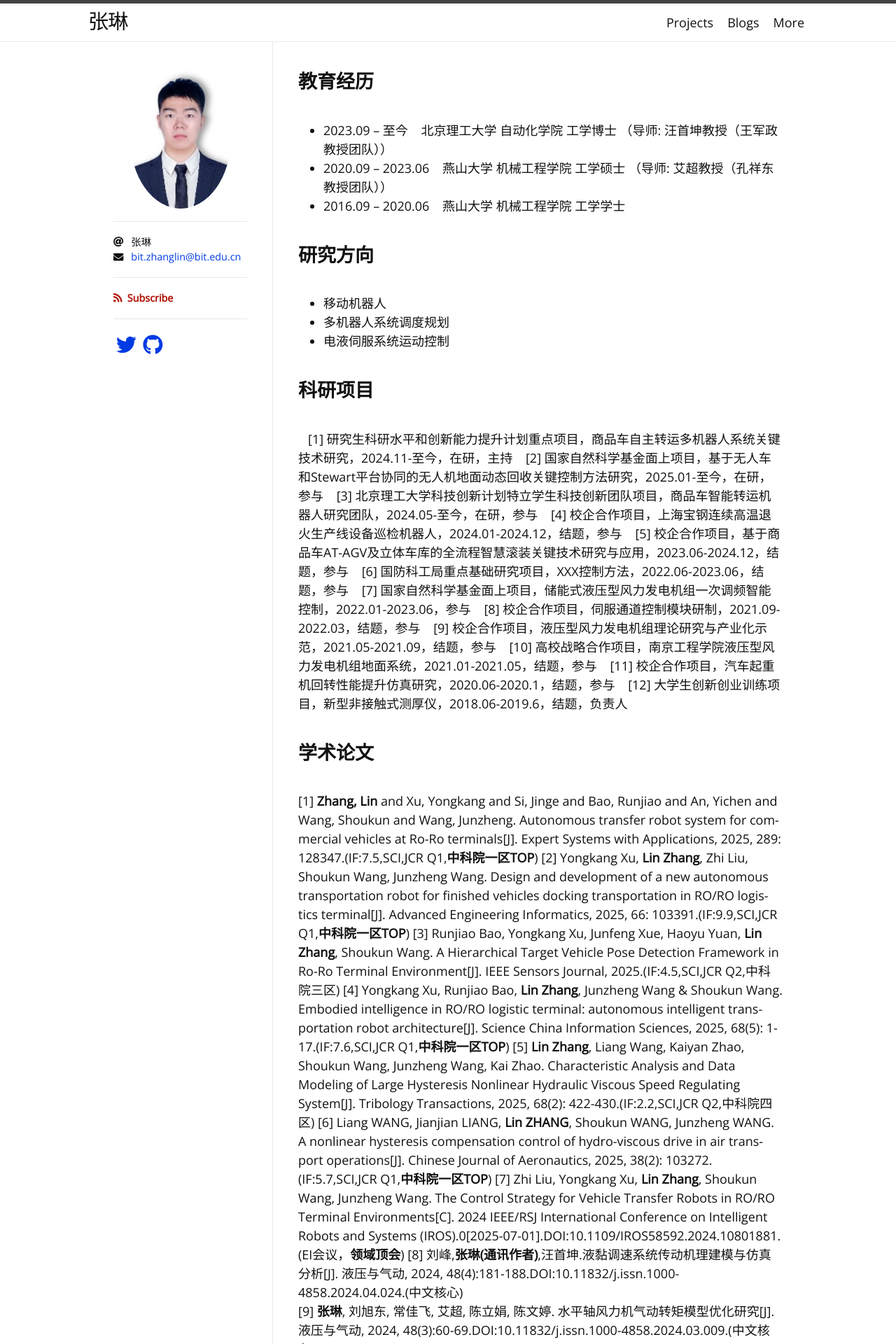
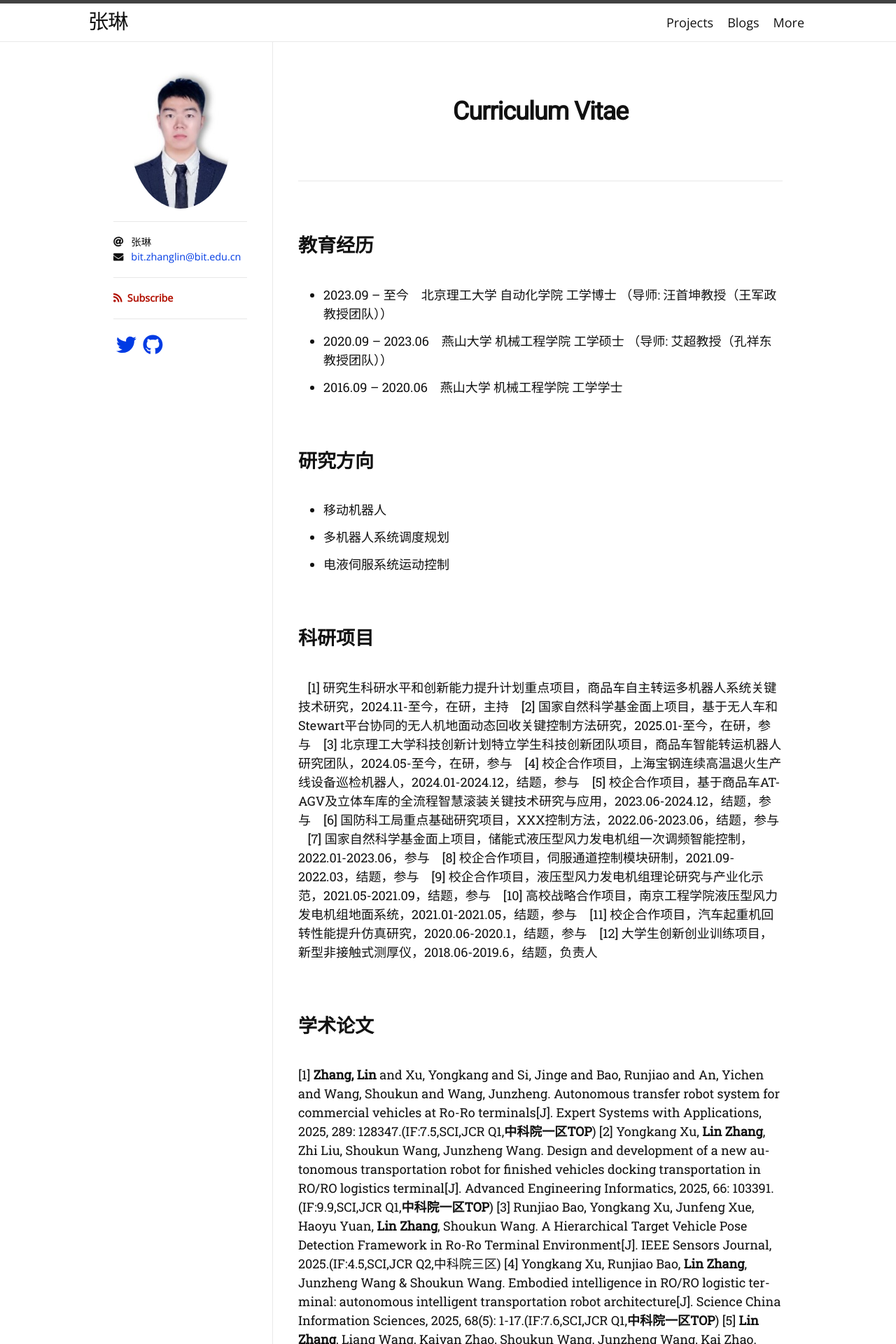
Before and after one commit to Eric-ZhangL/Eric-ZhangL.github.io, a Jekyll site: the page built from index.md, in a window 1280 px wide. Shown: the top 1920 px of the page at 70% size. Built offline with Jekyll 4.4.1, drawn with Linux system fonts in a browser that asks for light colours; nearby versions of some CDN libraries; some web fonts are replaced.

Commit message:
Update home.html

```diff
--- a/_layouts/home.html
+++ b/_layouts/home.html
@@ -2,64 +2,89 @@
 layout: default
 ---
 
-<div class="home">
+<article class="post h-entry" itemscope itemtype="http://schema.org/BlogPosting">
 
-  {{ content }}
+  <header class="post-header">
 
-  {% if site.paginate %}
-    {% assign posts = paginator.posts %}
-  {% else %}
-    {% assign posts = site.posts %}
-  {% endif %}
+    <h1 class="post-title p-name" itemprop="name headline">{{ page.title | escape }}</h1>
+    <p class="post-meta">
+      {%- assign date_format = site.date_format | default: "%b %-d, %Y" -%}
+      <time class="dt-published" datetime="{{ page.date | date_to_xmlschema }}" itemprop="datePublished">
+        {{ page.date | date: date_format }}
+      </time>
+      {%- if page.last_modified_at -%}
+        ~
+        {%- assign mdate = page.last_modified_at | date_to_xmlschema -%}
+        <time class="dt-modified" datetime="{{ mdate }}" itemprop="dateModified">
+          {{ mdate | date: date_format }}
+        </time>
+      {%- endif -%}
+      {%- if page.author -%}
+        • {% for author in page.author %}
+          <span itemprop="author" itemscope itemtype="http://schema.org/Person">
+            <span class="p-author h-card" itemprop="name">{{ author }}</span></span>
+            {%- if forloop.last == false %}, {% endif -%}
+        {% endfor %}
+      {%- endif -%}
+    </p>
 
-  {%- if posts.size > 0 -%}
-    <ul class="post-list">
-      {%- assign date_format = site.date_format | default: "%b %-d, %Y" -%}
-      {%- for post in posts -%}
-      <li>
-        <h2>
-          <a href="{{ post.url | relative_url }}">
-            {{ post.title | escape }}
-          </a>
-        </h2>
-        <p class="post-meta">
-          <time class="dt-published" datetime="{{ post.date | date_to_xmlschema }}" itemprop="datePublished">
-            {{ post.date | date: date_format }}
-          </time>
-          {%- if jekyll.environment == "production" and site.disqus -%}
-            • <a href="{{ post.url | relative_url }}#disqus_thread">
-                <span class="disqus-comment-count" data-disqus-url="{{ post.url | absolute_url }}"></span>
-              </a>
-          {%- endif -%}
-        </p>
-        {%- if post.show_excerpts != false -%}
-          <div class="post-excerpt">{{ post.excerpt | strip_html }}</div>
-        {%- endif -%}
-      </li>
-      {%- endfor -%}
-    </ul>
+  </header>
 
-    {% if site.paginate %}
-      <div class="pager">
-        <ul class="pagination">
-        {%- if paginator.previous_page %}
-          <li><a href="{{ paginator.previous_page_path | relative_url }}" class="previous-page">{{ paginator.previous_page }}</a></li>
-        {%- else %}
-          <li><div class="pager-edge">•</div></li>
-        {%- endif %}
-          <li><div class="current-page">{{ paginator.page }}</div></li>
-        {%- if paginator.next_page %}
-          <li><a href="{{ paginator.next_page_path | relative_url }}" class="next-page">{{ paginator.next_page }}</a></li>
-        {%- else %}
-          <li><div class="pager-edge">•</div></li>
-        {%- endif %}
+  <div class="post-content e-content" itemprop="articleBody">
+    {{ content }}
+  </div>
+
+  <footer class="post-footer">
+    {% if page.categories.size > 0 %}
+      <div class="post-meta">
+        <i class="fas fa-folder"></i>
+        <ul class="post-taxonomies post-categories">
+          {% assign categories = page.categories | sort %}
+          {% for category in categories %}
+            <li class="post-category">
+              {% assign slugified_category = category | slugify %}
+              <a href="{{ '/categories/#:category' | replace: ':category', slugified_category | relative_url }}">{{ category }}</a>
+            </li>
+          {% endfor %}
         </ul>
       </div>
-    {%- endif %}
+    {% endif %}
 
-  {%- endif -%}
+    {% if page.tags.size > 0 %}
+      <div class="post-meta">
+        <i class="fas fa-tags"></i>
+        <ul class="post-taxonomies post-tags">
+          {% assign tags = page.tags | sort %}
+          {% for tag in tags %}
+            <li class="post-tag">
+              {% assign slugified_tag = tag | slugify %}
+              <a href="{{ '/tags/#:tag' | replace: ':tag', slugified_tag | relative_url }}">{{ slugified_tag }}</a>
+            </li>
+          {% endfor %}
+        </ul>
+      </div>
+    {% endif %}
 
-  {%- if jekyll.environment == "production" and site.disqus -%}
-    <script id="dsq-count-scr" src="//{{ site.disqus }}.disqus.com/count.js" async></script>
-  {%- endif -%}
-</div>
+    <nav class="post-pagination" role="navigation">
+      {% if page.previous %}
+        <a class="post-previous" href="{{ page.previous.url | relative_url }}">
+          <h4 class="post-pagination-label">Prev</h4>
+          <span class="post-pagination-title">
+            <i class="fas fa-arrow-left"></i> {{ page.previous.title | markdownify | strip_html }}
+          </span>
+        </a>
+      {% endif %}
+
+      {% if page.next %}
+        <a class="post-next" href="{{ page.next.url | relative_url }}">
+          <h4 class="post-pagination-label">Next</h4>
+          <span class="post-pagination-title">
+            {{ page.next.title | markdownify | strip_html }} <i class="fas fa-arrow-right"></i>
+          </span>
+        </a>
+      {% endif %}
+    </nav>
+  </footer>
+
+
+</article>
```
